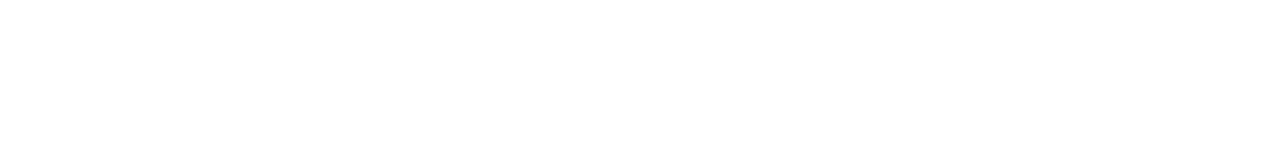
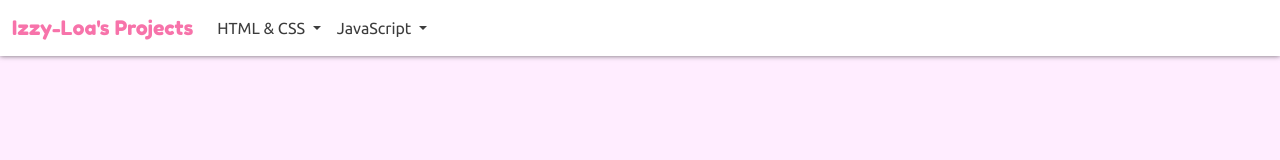
Before and after one commit to xiacodes/Password-Generator-JS, a plain HTML site: page index.html in a window 1280 px wide. Drawn offline with nearby package versions, Linux system fonts and the light colour scheme.

Commit message:
Edited my navbar 🎉

```diff
--- /dev/null
+++ b/Assets/root.css
@@ -0,0 +1,37 @@
+@import url('https://fonts.googleapis.com/css2?family=Pacifico&family=Ubuntu&display=swap');
+@import url('https://fonts.googleapis.com/css2?family=Fredoka+One&display=swap');
+body {
+  background-color:  #ffedff;
+}
+
+
+#myNav {
+  box-shadow: 0px 0px 5px rgba(0, 0, 0, 0.578);
+  background-color: white;
+  font-family: 'Ubuntu', sans-serif;
+
+}
+
+.navbar-brand {
+  font-family: 'Fredoka One', cursive;
+  color: rgb(247, 115, 170) !important;
+}
+
+.dropdown-item, .nav-link {
+  color: rgb(60, 60, 60) !important;
+  transition: 350ms;
+}
+
+.nav-link:hover {
+  color: rgb(89, 154, 210) !important;
+}
+
+.dropdown-item:hover {
+  color: rgb(247, 115, 170) !important;
+  background-color: aliceblue !important;
+}
+
+.dropdown-menu {
+  box-shadow: 2px 2px 5px rgba(0, 0, 0, 0.126);
+  font-size: 0.85rem;
+}
--- a/index.html
+++ b/index.html
@@ -5,10 +5,46 @@
     <meta name="viewport" content="width=device-width, initial-scale=1.0" />
     <meta http-equiv="X-UA-Compatible" content="ie=edge" />
     <title>Password Generator</title>
-    <link rel="stylesheet" href="/Assets/style.css" />
+    <link rel="shortcut icon" href="https://emojipedia-us.s3.dualstack.us-west-1.amazonaws.com/thumbs/120/apple/325/key_1f511.png" type="image/x-icon">
+    <!-- Bootstrap 5 -->
+    <link href="https://cdn.jsdelivr.net/npm/bootstrap@5.0.2/dist/css/bootstrap.min.css" rel="stylesheet" integrity="sha384-EVSTQN3/azprG1Anm3QDgpJLIm9Nao0Yz1ztcQTwFspd3yD65VohhpuuCOmLASjC" crossorigin="anonymous">
+    <script src="https://cdn.jsdelivr.net/npm/bootstrap@5.0.2/dist/js/bootstrap.bundle.min.js" integrity="sha384-MrcW6ZMFYlzcLA8Nl+NtUVF0sA7MsXsP1UyJoMp4YLEuNSfAP+JcXn/tWtIaxVXM" crossorigin="anonymous"></script>
+    <!-- My stylesheet -->
+    <link rel="stylesheet" href="/Assets/root.css" />
   </head>
   <body>
-
+    <!-- NavBar -->
+    <nav class="navbar navbar-expand-lg navbar-light" id="myNav">
+      <div class="container-fluid">
+        <a class="navbar-brand" href="#">Izzy-Loa's Projects</a>
+        <button class="navbar-toggler" type="button" data-bs-toggle="collapse" data-bs-target="#navbarTogglerDemo02" aria-controls="navbarTogglerDemo02" aria-expanded="false" aria-label="Toggle navigation">
+          <span class="navbar-toggler-icon"></span>
+        </button>
+        <div class="collapse navbar-collapse " id="navbarTogglerDemo02">
+          <ul class="navbar-nav me-auto mb-2 mb-lg-0">
+            <!-- HTML and CSS -->
+            <li class="nav-item dropdown">
+              <a class="nav-link dropdown-toggle" href="#" id="navbarDropdownMenuLink" role="button" data-bs-toggle="dropdown" aria-expanded="false">
+                HTML & CSS
+              </a>
+              <ul class="dropdown-menu" aria-labelledby="navbarDropdownMenuLink">
+                <li><a class="dropdown-item" href="https://faeriecoder.github.io/Wiki-Inspo-Page/">Wiki-Inspo Snow Leopard Page</a></li>
+                <li><a class="dropdown-item" href="https://faeriecoder.github.io/Student-Survey-Form/">Student Survey Form</a></li>
+                <li><a class="dropdown-item" href="https://faeriecoder.github.io/Bootstrap-Portfolio/">Bootstrap Portfolio</a></li>
+              </ul>
+            </li>
+            <!-- JavaScript -->
+            <li class="nav-item dropdown">
+              <a class="nav-link dropdown-toggle" href="#" id="navbarDropdownMenuLink" role="button" data-bs-toggle="dropdown" aria-expanded="false">
+                JavaScript
+              </a>
+              <ul class="dropdown-menu" aria-labelledby="navbarDropdownMenuLink">
+                <li><a class="dropdown-item" href="#">Password Generator</a></li>
+              </ul>
+            </li>
+        </div>
+      </div>
+    </nav>
 
     <script src="/Assets/script.js"></script>
   </body>
```
Also changed, not shown: Assets/style.css (deleted).
